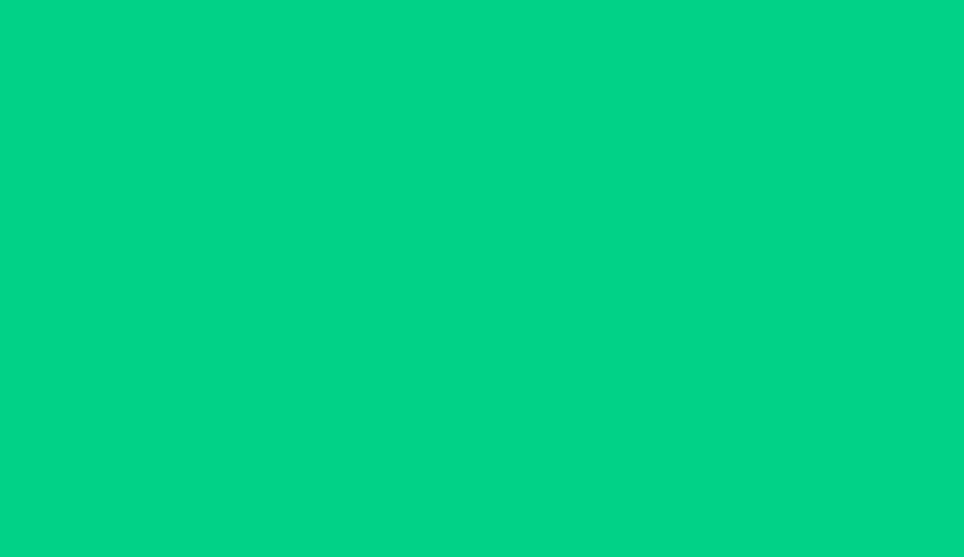
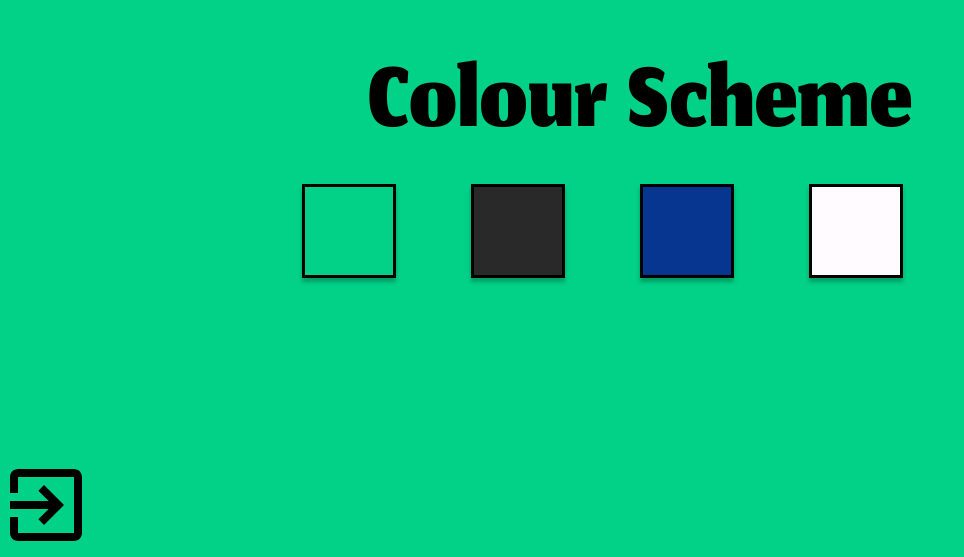
Before and after one commit to Daer0n/tests-control, a React (Create React App) app in the folder frontend/: page /settings in a window 1280 px wide. Before the commit this address had no page. Shown: the part 243-800 px from the top of the page, without its empty margins (0-964 px from the left). Built offline with nearby package versions, Linux system fonts and the light colour scheme.

Commit message:
feat(settingPages): add ability to change theme

```diff
--- a/frontend/src/components/App/App.css
+++ b/frontend/src/components/App/App.css
@@ -13,6 +13,7 @@ body {
 }
 
 button {
+    background-color: var(--button-background-color);
     font-family: Jomhuria;
     border: 1px solid #000;
     background: linear-gradient(180deg, #9e3232 38.54%, #f9e8e8 100%);
@@ -36,5 +37,6 @@ input {
 
 .app {
     height: 100%;
-    background-color: #01d287;
+    background-color: var(--background-color);
+    /* background-color: #01d287; */
 }
--- a/frontend/src/components/App/App.js
+++ b/frontend/src/components/App/App.js
@@ -4,6 +4,7 @@ import "./App.css";
 import Auth from "../pages/authPage/authPage";
 import TeacherPage from "../pages/teacherPage/teacherPage";
 import StudentPage from "../pages/studentPage/studentPage";
+import Settings from "../pages/settingsPage/settingsPage";
 
 
 function App() {
@@ -14,6 +15,7 @@ function App() {
                     <Route path="/" element={<Auth />}/>
                     <Route path="/teacher/" element={<TeacherPage />}/>
                     <Route path="/student/" element={<StudentPage />}/>
+                    <Route path="/settings/" element={<Settings />}/>
                 </Routes>
             </BrowserRouter>
         </div>
--- /dev/null
+++ b/frontend/src/components/pages/settingsPage/settingsPage.css
@@ -0,0 +1,47 @@
+.main-content-text {
+    font-size: 150px;
+}
+
+button {
+    border-radius: 0;
+    margin-right: 75px;
+}
+
+button:hover {
+    background-color: inherit;
+    color: inherit;
+}
+
+.green-theme {
+    width: 94px;
+    height: 94px;
+    border: 3px solid #000;
+    background: #01d287;
+}
+
+.dark-theme {
+    width: 94px;
+    height: 94px;
+    border: 3px solid #000;
+    background: #292929;
+}
+
+.blue-theme {
+    width: 94px;
+    height: 94px;
+    border: 3px solid #000;
+    background: #073690;
+}
+
+.wight-theme {
+    width: 94px;
+    height: 94px;
+    border: 3px solid #000;
+    background: #FFFBFF;
+}
+
+.link-back {
+    position: absolute;
+    bottom: 10px;
+    left: 10px;
+}
--- /dev/null
+++ b/frontend/src/components/pages/settingsPage/settingsPage.js
@@ -0,0 +1,36 @@
+import React from "react";
+import "./settingsPage.css";
+import { useNavigate, useLocation } from "react-router-dom";
+import Vector from "../../../assets/images/Vector.svg";
+import { useTheme } from "../../../hooks/useTheme";
+
+const Settings = () => {
+    const { theme, setTheme } = useTheme()
+    const navigate = useNavigate();
+    const location = useLocation();
+    const linkBack = location?.state?.linkBack || "/";
+    return (
+        <div className="main">
+            <div className="main-content">
+                <div className="main-content-text">Colour Scheme</div>
+                <div className="change-theme-buttons">
+                    <button className="green-theme" onClick={() => setTheme('green')}></button>
+                    <button className="dark-theme"  onClick={() => setTheme('dark')}></button>
+                    <button className="blue-theme"  onClick={() => setTheme('blue')}></button>
+                    <button className="wight-theme"  onClick={() => setTheme('light')}></button>
+                </div>
+            </div>
+            <footer>
+                <div className="link-back">
+                    <img
+                        src={Vector}
+                        alt="link-back"
+                        onClick={() => navigate(linkBack)}
+                    />
+                </div>
+            </footer>
+        </div>
+    );
+};
+
+export default Settings;
--- a/frontend/src/components/pages/studentPage/studentPage.css
+++ b/frontend/src/components/pages/studentPage/studentPage.css
@@ -37,7 +37,7 @@
     height: 101px;
     flex-shrink: 0;
     border-radius: 49px;
-    background: #d795b4;
+    background: #cf749e;
     font-size: 75px;
 }
 
@@ -51,7 +51,7 @@
 
 .complete-random-exercise {
     margin-top: 130px;
-    width: 700px;
+    width: 650px;
     height: 100px;
     flex-shrink: 0;
     font-size: 96px;
--- a/frontend/src/components/pages/studentPage/studentPage.js
+++ b/frontend/src/components/pages/studentPage/studentPage.js
@@ -1,13 +1,29 @@
 import React from "react";
 import "./studentPage.css";
+import { useNavigate } from "react-router-dom";
 import Settings from "../../../assets/images/Settings.svg";
-import Vector from "../../../assets/images/Vector.svg"
+import Vector from "../../../assets/images/Vector.svg";
+import api from "../../../api/api";
 
 const StudentPage = () => {
+    const navigate = useNavigate();
+
+    const handleLogout = async () => {
+        await api.post("/auth/logout/");
+        navigate("/");
+    };
+
     return (
         <div className="student-main-page">
             <nav>
-                <div className="settings">
+                <div
+                    className="settings"
+                    onClick={() =>
+                        navigate("/settings", {
+                            state: { linkBack: "/student/" },
+                        })
+                    }
+                >
                     <img src={Settings} alt="settings" />
                 </div>
             </nav>
@@ -21,7 +37,9 @@ const StudentPage = () => {
                     </div>
                 </div>
                 <div>
-                    <div className="button-description difficulty">Difficulty</div>
+                    <div className="button-description difficulty">
+                        Difficulty
+                    </div>
                     <div className="difficluty-buttons">
                         <button className="choice-button">Easy</button>
                         <button className="choice-button">Medium</button>
@@ -31,10 +49,9 @@ const StudentPage = () => {
                 <button className="complete-random-exercise">
                     Complete random level
                 </button>
-
             </div>
             <footer>
-            <div className="logout">
+                <div className="logout" onClick={handleLogout}>
                     <img src={Vector} alt="logout" />
                 </div>
             </footer>
--- a/frontend/src/components/pages/teacherPage/teacherPage.js
+++ b/frontend/src/components/pages/teacherPage/teacherPage.js
@@ -1,13 +1,30 @@
 import React from "react";
 import "./teacherPage.css";
+import api from "../../../api/api";
+import { useNavigate } from "react-router-dom";
 import Settings from "../../../assets/images/Settings.svg";
-import Vector from "../../../assets/images/Vector.svg"
+import Vector from "../../../assets/images/Vector.svg";
+
 
 const TeacherPage = () => {
+    const navigate = useNavigate();
+
+    const handleLogout = async () => {
+        await api.post("/auth/logout/");
+        navigate("/");
+    };
+
     return (
         <div className="student-main-page">
             <nav>
-                <div className="settings">
+                <div
+                    className="settings"
+                    onClick={() =>
+                        navigate("/settings", {
+                            state: { linkBack: "/teacher/" },
+                        })
+                    }
+                >
                     <img src={Settings} alt="settings" />
                 </div>
             </nav>
@@ -21,20 +38,19 @@ const TeacherPage = () => {
                     </div>
                 </div>
                 <div>
-                    <div className="button-description difficulty">Difficulty</div>
+                    <div className="button-description difficulty">
+                        Difficulty
+                    </div>
                     <div className="difficluty-buttons">
                         <button className="choice-button">Easy</button>
                         <button className="choice-button">Medium</button>
                         <button className="choice-button">Hard</button>
                     </div>
                 </div>
-                <button className="create-exercise">
-                    Create exercise
-                </button>
-
+                <button className="create-exercise">Create exercise</button>
             </div>
             <footer>
-            <div className="logout">
+                <div className="logout" onClick={handleLogout}>
                     <img src={Vector} alt="logout" />
                 </div>
             </footer>
--- a/frontend/src/index.css
+++ b/frontend/src/index.css
@@ -11,3 +11,59 @@ code {
   font-family: source-code-pro, Menlo, Monaco, Consolas, 'Courier New',
     monospace;
 }
+
+html[data-theme='dark'] {
+  --button-text-color: #ffffff;
+  --button-background-color: #4e005c;
+  --button-border-color: #ba8fc2;
+
+  --input-text-color: #ffffff;
+  --input-placeholder-text-color: #dddddd;
+  --input-background-color: #7c7c7c;
+  --input-border-color: #ba8fc2;
+
+  --background-color: #292929;
+  --icon-color: #ba8fc2;
+}
+
+html[data-theme='light'] {
+  --button-text-color: #252525;
+  --button-background-color: #f9d4ff;
+  --button-border-color: #4e005c;
+
+  --input-text-color: #252525;
+  --input-placeholder-text-color: #a7a7a7;
+  --input-background-color: #ffffff;
+  --input-border-color: #4e005c;
+
+  --background-color: #dfdfdf;
+  --icon-color: #4e005c;
+}
+
+html[data-theme='green'] {
+  --button-text-color: #252525;
+  --button-background-color: #f9d4ff;
+  --button-border-color: #4e005c;
+
+  --input-text-color: #252525;
+  --input-placeholder-text-color: #a7a7a7;
+  --input-background-color: #ffffff;
+  --input-border-color: #4e005c;
+
+  --background-color: #01d287;
+  --icon-color: #4e005c;
+}
+
+html[data-theme='blue'] {
+  --button-text-color: #252525;
+  --button-background-color: #f9d4ff;
+  --button-border-color: #4e005c;
+
+  --input-text-color: #252525;
+  --input-placeholder-text-color: #a7a7a7;
+  --input-background-color: #ffffff;
+  --input-border-color: #4e005c;
+
+  --background-color: #073690;
+  --icon-color: #4e005c;
+}
```
